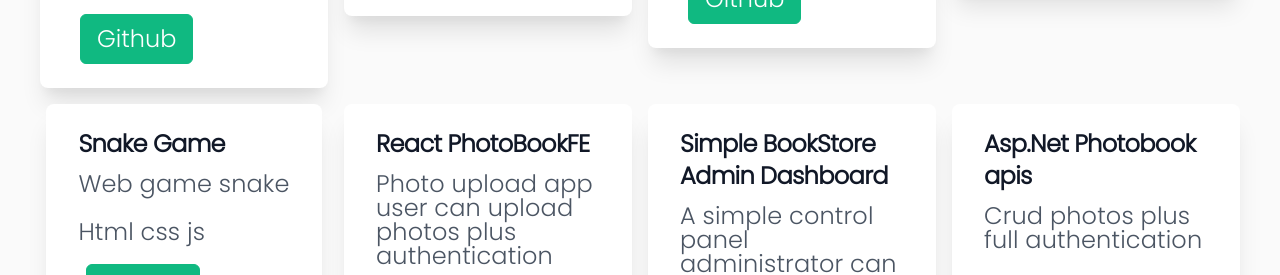
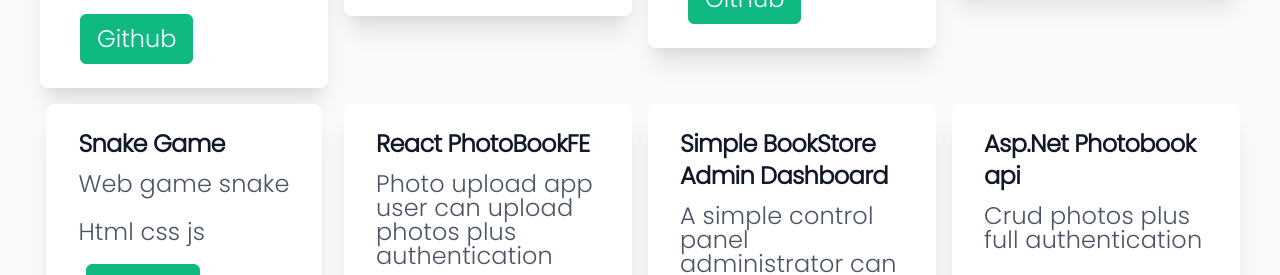
Before and after one commit to peterdinis/Portfolio-Dinis, a React (Create React App) app: page / in a window 1280 px wide. Shown: the part 2480-2755 px from the top of the page. Built offline with nearby package versions, Linux system fonts and the light colour scheme.

Commit message:
Fix type issue

```diff
--- a/src/components/projects/MyProjects.jsx
+++ b/src/components/projects/MyProjects.jsx
@@ -65,7 +65,7 @@ const MyProjects = () => {
         />
 
         <Project
-          name="Asp.Net Photobook apis"
+          name="Asp.Net Photobook api"
           description={t("description.projectSevenD")}
           subName="Asp.Net C# Status(Work in progress)"
           link="https://github.com/peterdinis/Laravel-Restaurant-API"
```
Also changed, not shown: src/components/projects/TimeLine.jsx (+11 -1 lines).
